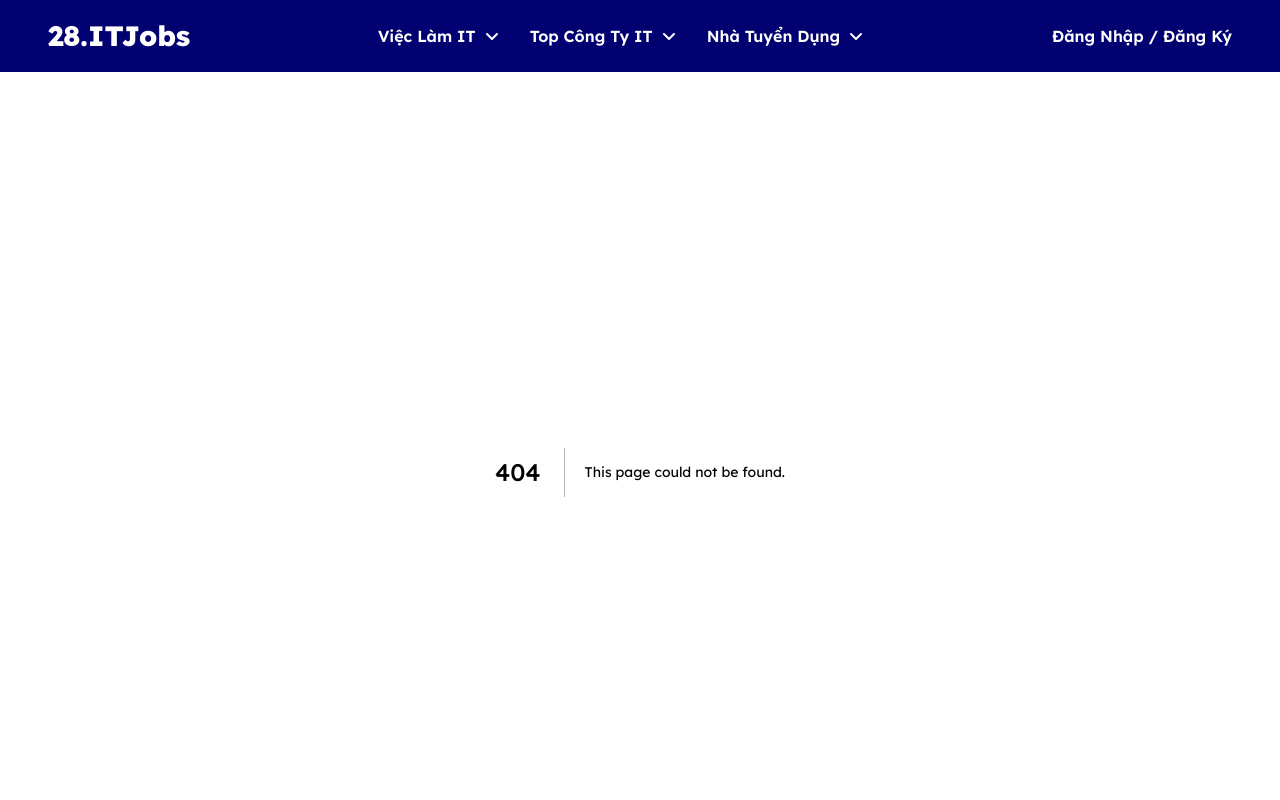
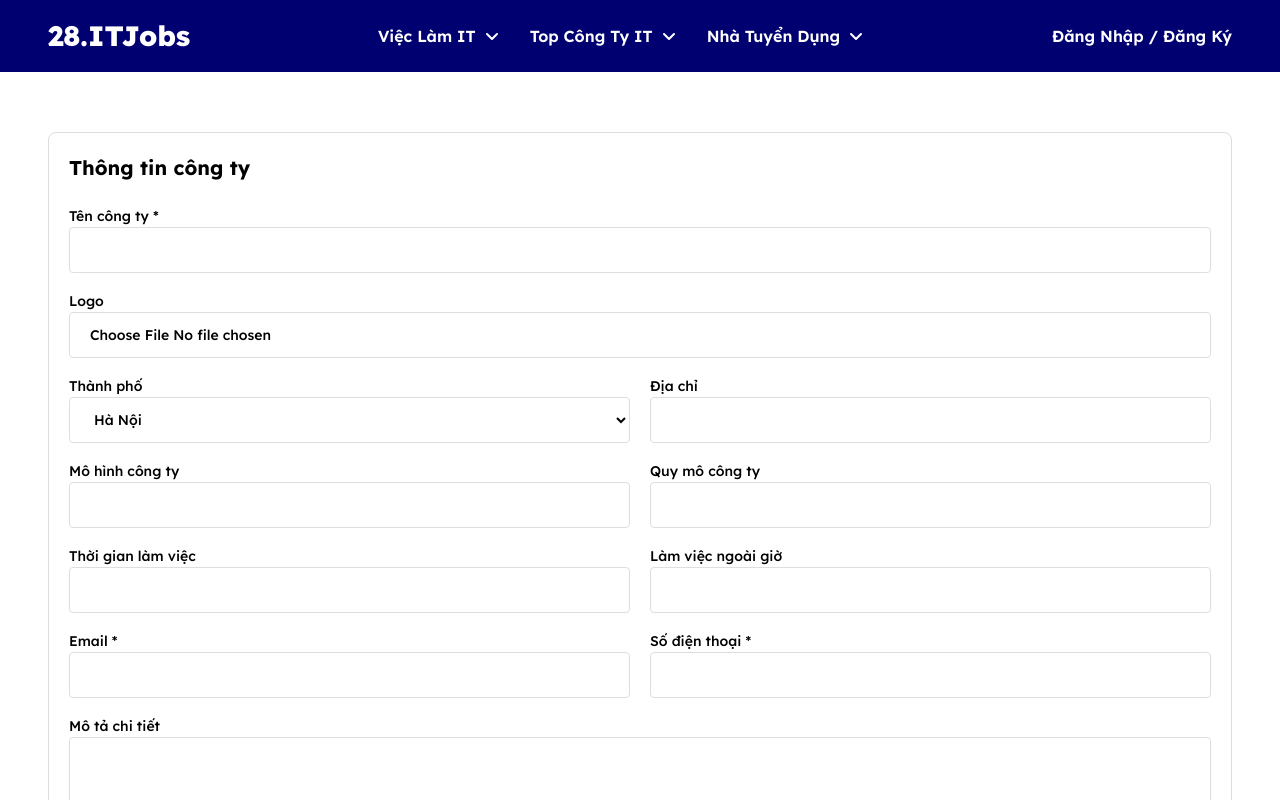
Before and after one commit to khahnm04/ITJobs, a Next.js app: page /company/profile in a window 1280 px wide. Before the commit this address had no page. Shown: the top 800 px of the page. Built offline with nearby package versions, Linux system fonts and the light colour scheme.

Commit message:
Dựng trang Thông tin công ty

```diff
--- /dev/null
+++ b/src/app/(pages)/company/profile/page.tsx
@@ -0,0 +1,152 @@
+import { Metadata } from "next"
+
+export const metadata: Metadata = {
+  title: "Thông tin công ty",
+  description: "Mô tả trang thông tin công ty...",
+}
+
+export default function CompanyManageProfilePage() {
+  return (
+    <>
+      <div className="py-[60px]">
+        <div className="container">
+          <div className="rounded-[8px] border border-[#DEDEDE] p-[20px]">
+            <h2 className="font-[700] text-[20px] text-black mb-[20px]">
+              Thông tin công ty
+            </h2>
+            <form action="" className="grid sm:grid-cols-2 grid-cols-1 gap-x-[20px] gap-y-[15px]">
+              <div className="sm:col-span-2">
+                <label htmlFor="companyName" className="font-[500] text-[14px] text-black mb-[5px]">
+                  Tên công ty *
+                </label>
+                <input
+                  type="text"
+                  name=""
+                  id="companyName"
+                  className="w-full h-[46px] rounded-[4px] border border-[#DEDEDE] font-[500] text-[14px] text-black px-[20px]"
+                />
+              </div>
+              <div className="sm:col-span-2">
+                <label htmlFor="logo" className="font-[500] text-[14px] text-black mb-[5px]">
+                  Logo
+                </label>
+                <input
+                  type="file"
+                  name=""
+                  id="logo"
+                  className="w-full h-[46px] rounded-[4px] border border-[#DEDEDE] font-[500] text-[14px] text-black px-[20px] file:py-[12px]"
+                />
+              </div>
+              <div className="">
+                <label htmlFor="city" className="font-[500] text-[14px] text-black mb-[5px]">
+                  Thành phố
+                </label>
+                <select
+                  name=""
+                  id="city"
+                  className="w-full h-[46px] rounded-[4px] border border-[#DEDEDE] font-[500] text-[14px] text-black px-[20px]"
+                >
+                  <option value="">Hà Nội</option>
+                  <option value="">Đà Nẵng</option>
+                  <option value="">Hồ Chí Minh</option>
+                </select>
+              </div>
+              <div className="">
+                <label htmlFor="address" className="font-[500] text-[14px] text-black mb-[5px]">
+                  Địa chỉ
+                </label>
+                <input
+                  type="text"
+                  name=""
+                  id="address"
+                  className="w-full h-[46px] rounded-[4px] border border-[#DEDEDE] font-[500] text-[14px] text-black px-[20px]"
+                />
+              </div>
+              <div className="">
+                <label htmlFor="companyModel" className="font-[500] text-[14px] text-black mb-[5px]">
+                  Mô hình công ty
+                </label>
+                <input
+                  type="text"
+                  name=""
+                  id="companyModel"
+                  className="w-full h-[46px] rounded-[4px] border border-[#DEDEDE] font-[500] text-[14px] text-black px-[20px]"
+                />
+              </div>
+              <div className="">
+                <label htmlFor="companyEmployees" className="font-[500] text-[14px] text-black mb-[5px]">
+                  Quy mô công ty
+                </label>
+                <input
+                  type="text"
+                  name=""
+                  id="companyEmployees"
+                  className="w-full h-[46px] rounded-[4px] border border-[#DEDEDE] font-[500] text-[14px] text-black px-[20px]"
+                />
+              </div>
+              <div className="">
+                <label htmlFor="workTime" className="font-[500] text-[14px] text-black mb-[5px]">
+                  Thời gian làm việc
+                </label>
+                <input
+                  type="text"
+                  name=""
+                  id="workTime"
+                  className="w-full h-[46px] rounded-[4px] border border-[#DEDEDE] font-[500] text-[14px] text-black px-[20px]"
+                />
+              </div>
+              <div className="">
+                <label htmlFor="workOverTime" className="font-[500] text-[14px] text-black mb-[5px]">
+                  Làm việc ngoài giờ
+                </label>
+                <input
+                  type="text"
+                  name=""
+                  id="workOverTime"
+                  className="w-full h-[46px] rounded-[4px] border border-[#DEDEDE] font-[500] text-[14px] text-black px-[20px]"
+                />
+              </div>
+              <div className="">
+                <label htmlFor="email" className="font-[500] text-[14px] text-black mb-[5px]">
+                  Email *
+                </label>
+                <input
+                  type="email"
+                  name=""
+                  id="email"
+                  className="w-full h-[46px] rounded-[4px] border border-[#DEDEDE] font-[500] text-[14px] text-black px-[20px]"
+                />
+              </div>
+              <div className="">
+                <label htmlFor="phone" className="font-[500] text-[14px] text-black mb-[5px]">
+                  Số điện thoại *
+                </label>
+                <input
+                  type="text"
+                  name=""
+                  id="phone"
+                  className="w-full h-[46px] rounded-[4px] border border-[#DEDEDE] font-[500] text-[14px] text-black px-[20px]"
+                />
+              </div>
+              <div className="sm:col-span-2">
+                <label htmlFor="description" className="font-[500] text-[14px] text-black mb-[5px]">
+                  Mô tả chi tiết
+                </label>
+                <textarea
+                  name=""
+                  id="phone"
+                  className="w-full h-[350px] rounded-[4px] border border-[#DEDEDE] font-[500] text-[14px] text-black px-[20px] py-[14px]"
+                ></textarea>
+              </div>
+              <div className="sm:col-span-2">
+                <button className="px-[20px] h-[48px] bg-[#0088FF] rounded-[4px] font-[700] text-[16px] text-white cursor-pointer">
+                  Cập nhật
+                </button>
+              </div>
+            </form>
+          </div>
+        </div>
+      </div>
+    </>
+  )
+}
--- a/src/app/globals.css
+++ b/src/app/globals.css
@@ -22,6 +22,7 @@
 
 select,
 input,
-button {
+button,
+textarea {
   outline: none;
 }
```
